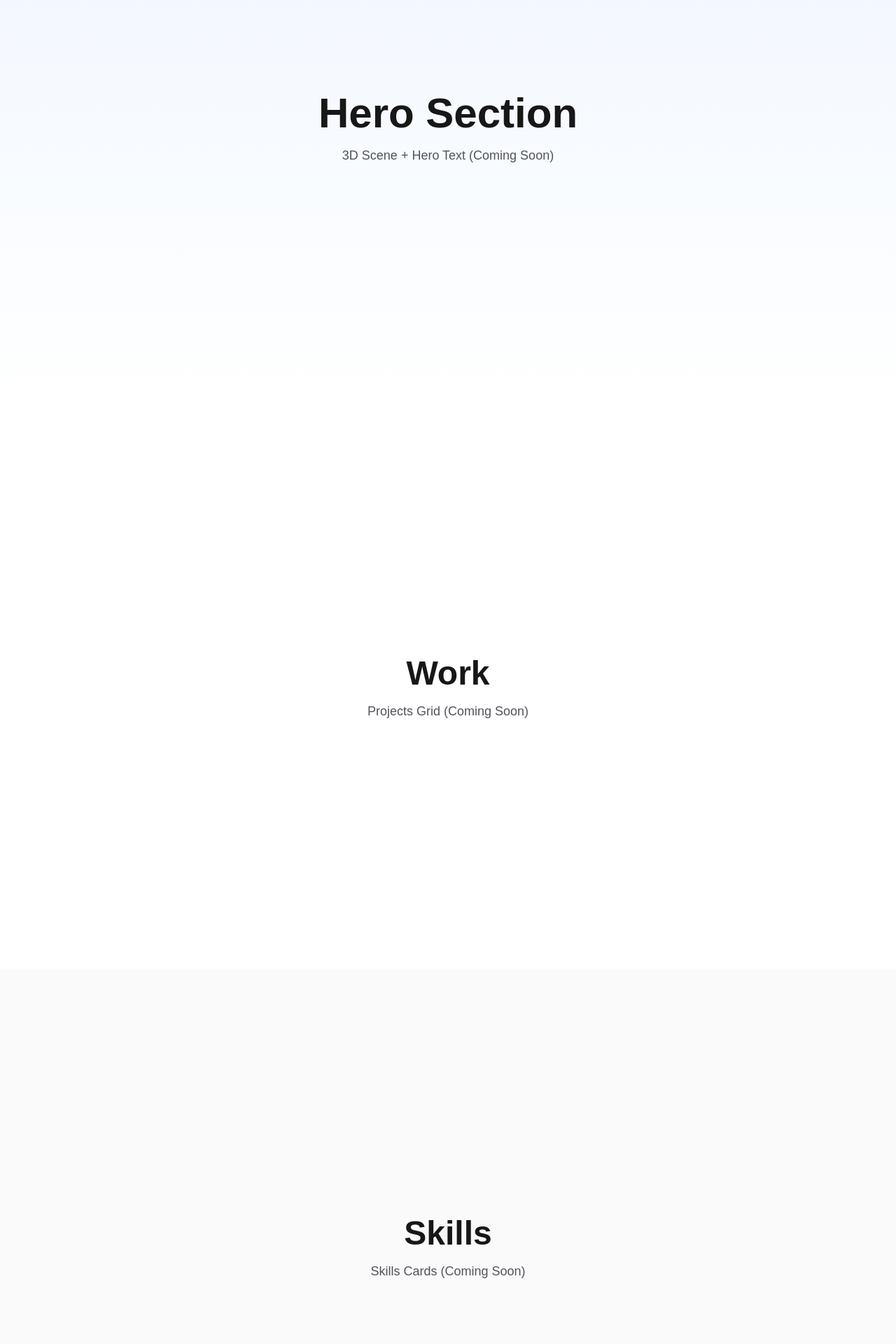
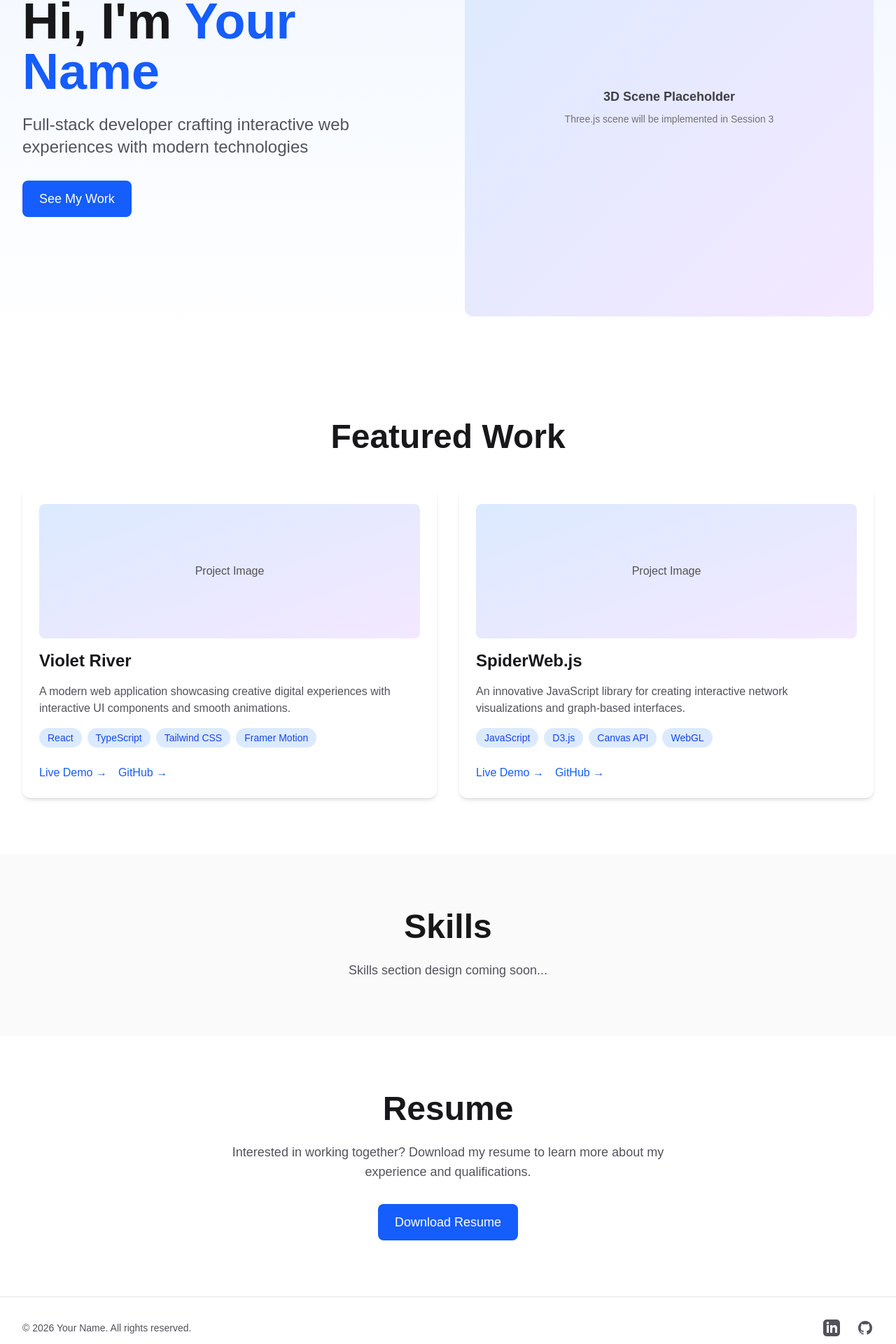
Before and after one commit to ciciwoolf/portfolio-2026, a Next.js app: page / in a window 1280 px wide. Shown: the part 280-2200 px from the top of the page at 70% size. Built offline with nearby package versions, Linux system fonts and the light colour scheme.

Commit message:
feat(page): integrate Hero, Projects, and Resume sections into homepage

```diff
--- a/app/page.tsx
+++ b/app/page.tsx
@@ -1,43 +1,27 @@
 import Navigation from '@/components/layout/Navigation'
 import Footer from '@/components/layout/Footer'
+import Hero from '@/components/sections/Hero'
+import Projects from '@/components/sections/Projects'
+import ResumeSection from '@/components/sections/ResumeSection'
 
 export default function Home() {
   return (
     <>
       <Navigation />
 
-      <main className="pt-16">
-        {/* Hero Section - Placeholder */}
-        <section id="hero" className="min-h-screen flex items-center justify-center bg-gradient-to-b from-blue-50 to-white dark:from-zinc-900 dark:to-zinc-800">
-          <div className="text-center px-4">
-            <h1 className="text-4xl md:text-6xl font-bold mb-4">Hero Section</h1>
-            <p className="text-lg text-zinc-600 dark:text-zinc-400">3D Scene + Hero Text (Coming Soon)</p>
+      <main>
+        <Hero />
+        <Projects />
+
+        {/* Skills Section - Placeholder (needs design) */}
+        <section id="skills" className="py-20 bg-zinc-50 dark:bg-zinc-800">
+          <div className="max-w-7xl mx-auto px-4 sm:px-6 lg:px-8 text-center">
+            <h2 className="text-3xl md:text-4xl lg:text-5xl font-bold mb-6">Skills</h2>
+            <p className="text-lg text-zinc-600 dark:text-zinc-400">Skills section design coming soon...</p>
           </div>
         </section>
 
-        {/* Work Section - Placeholder */}
-        <section id="work" className="min-h-screen flex items-center justify-center bg-white dark:bg-zinc-900">
-          <div className="text-center px-4">
-            <h2 className="text-3xl md:text-5xl font-bold mb-4">Work</h2>
-            <p className="text-lg text-zinc-600 dark:text-zinc-400">Projects Grid (Coming Soon)</p>
-          </div>
-        </section>
-
-        {/* Skills Section - Placeholder */}
-        <section id="skills" className="min-h-screen flex items-center justify-center bg-zinc-50 dark:bg-zinc-800">
-          <div className="text-center px-4">
-            <h2 className="text-3xl md:text-5xl font-bold mb-4">Skills</h2>
-            <p className="text-lg text-zinc-600 dark:text-zinc-400">Skills Cards (Coming Soon)</p>
-          </div>
-        </section>
-
-        {/* Resume Section - Placeholder */}
-        <section id="resume" className="min-h-screen flex items-center justify-center bg-white dark:bg-zinc-900">
-          <div className="text-center px-4">
-            <h2 className="text-3xl md:text-5xl font-bold mb-4">Resume</h2>
-            <p className="text-lg text-zinc-600 dark:text-zinc-400">Download Resume (Coming Soon)</p>
-          </div>
-        </section>
+        <ResumeSection />
       </main>
 
       <Footer />
```
